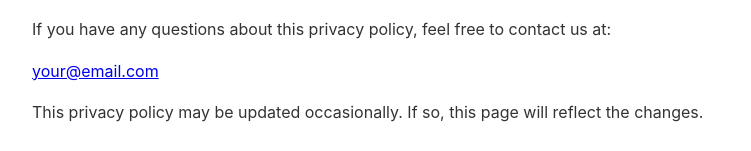
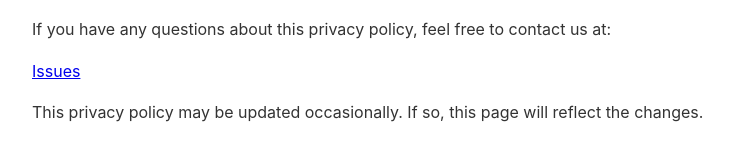
Before and after one commit to KrystofSlama/Wordle-Classic, a plain HTML site: page docs/privacy.html in a window 1280 px wide. Shown: the part 551-702 px from the top of the page, without its empty margins (258-1009 px from the left). Drawn offline with Linux system fonts and the light colour scheme.

Commit message:
Update privacy.html

```diff
--- a/docs/privacy.html
+++ b/docs/privacy.html
@@ -39,7 +39,7 @@
 
   <h2>Contact</h2>
   <p>If you have any questions about this privacy policy, feel free to contact us at:</p>
-  <p><a href="mailto:your@email.com">your@email.com</a></p>
+  <p><a href="issues.html">Issues</a></p>
 
   <p>This privacy policy may be updated occasionally. If so, this page will reflect the changes.</p>
 </body>
```
